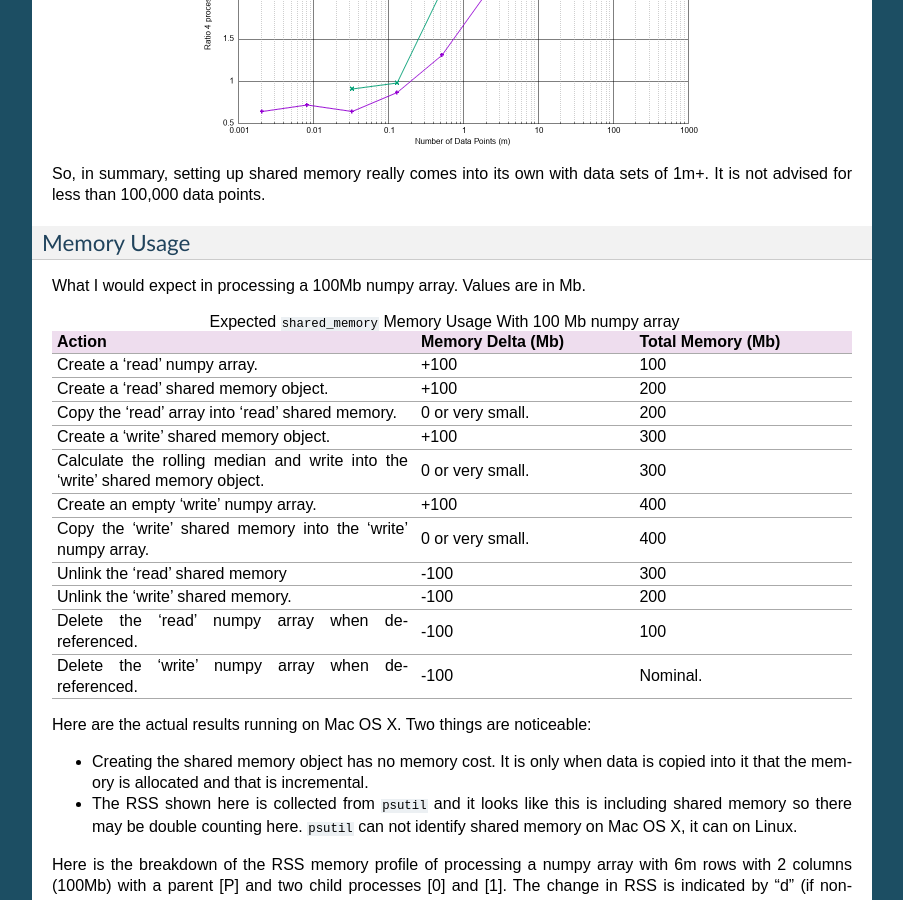
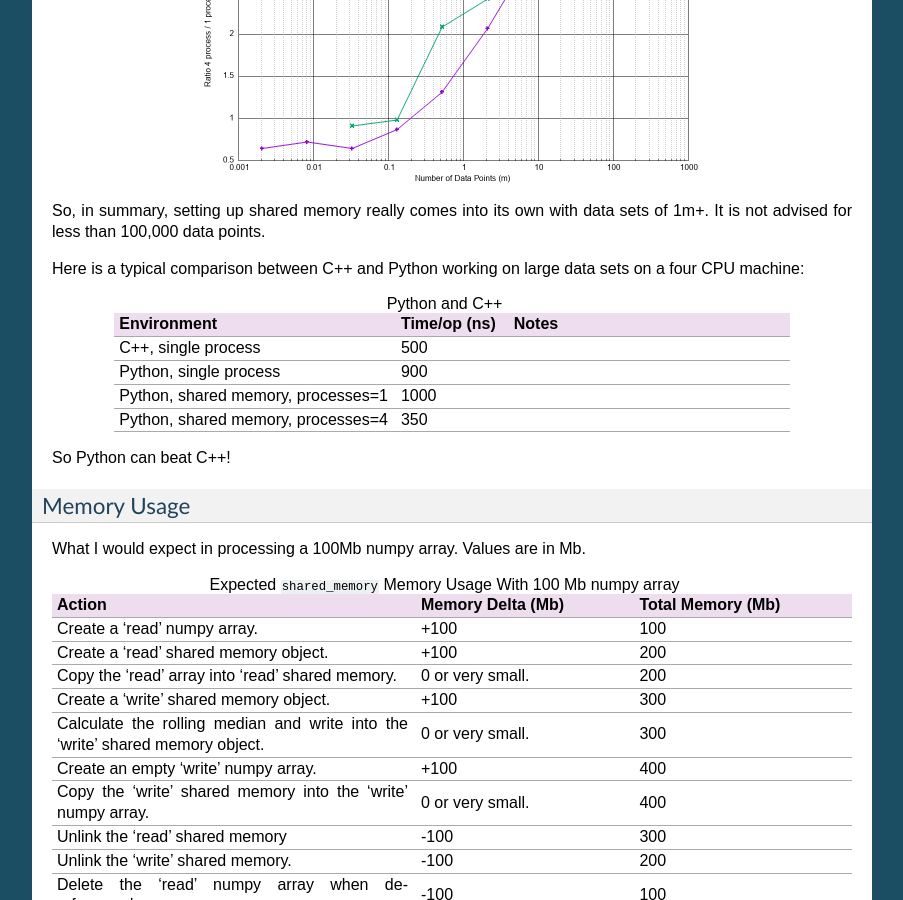
Before and after one commit to paulross/skiplist, a Sphinx documentation site: the page built from docs/source/rolling_median.rst, in a window 1280 px wide and 900 px high, scrolled down 14239 px. Shown: the whole window, without its empty margins (198-1101 px from the left). Built offline with Sphinx 7.4.7, drawn with Linux system fonts in a browser that asks for light colours; some of the changed text lies outside the part shown.

Commit message:
Minor doc corrections and improvements.

```diff
--- a/docs/source/performance.rst
+++ b/docs/source/performance.rst
@@ -71,7 +71,7 @@
 - The lowest point is the minimum value of several repeats (typically 10).
   This is the mose relevant time as it represents the time free of CPU contention.
 - The lowest box value is the mean value *minus* the standard deviation of several repeats (typically 10).
-- The lowest box value is the mean value *plus* the standard deviation of several repeats (typically 10).
+- The highest box value is the mean value *plus* the standard deviation of several repeats (typically 10).
 - The highest point is the maximum value of several repeats (typically 10).
 
 The test functions are in ``src/cpp/test/test_performance.cpp``:
@@ -210,7 +210,7 @@
      - 160
      - 15
 
-Here is the performance of all three operations combined:
+Here is the performance of all three operations shown together:
 
 .. image::
     plots/images/perf_test_double_at_has_index.png
--- a/docs/source/rolling_median.rst
+++ b/docs/source/rolling_median.rst
@@ -569,7 +569,9 @@
     plots/images/benchmarks/perf_rolling_median_shared_memory_benchmark_time.png
     :width: 500
     :align: center
-    :alt: Rolling Median Performance, 16 Columns
+    :alt: Rolling Median Time with Shared Memory
+
+For reference 100 seconds is 745 nanoseconds per operation.
 
 Here is comparison of different shapes for different number of processes compared with a single process.
 
@@ -577,11 +579,11 @@
     plots/images/benchmarks/perf_rolling_median_shared_memory_benchmark_rate.png
     :width: 500
     :align: center
-    :alt: Rolling Median Performance, 16 Columns
+    :alt: Rolling Median with Shared Memory Relative Performance by Number of Processes
 
 That is for the full 1GB array, but how much data is needed for shared memory to be an effective technique?
 
-These results from from the code in ``tests/unit/_test_rolling_median_shared_memory.py``.
+The following results are from the code in ``tests/unit/_test_rolling_median_shared_memory.py``.
 
 Columns: 16
 ^^^^^^^^^^^^
@@ -730,6 +732,30 @@
 
 So, in summary, setting up shared memory really comes into its own with data sets of 1m+.
 It is not advised for less than 100,000 data points.
+
+Here is a typical comparison between C++ and Python working on large data sets on a four CPU machine:
+
+.. list-table:: Python and C++
+   :widths: 50 20 50
+   :header-rows: 1
+
+   * - Environment
+     - Time/op (ns)
+     - Notes
+   * - C++, single process
+     - 500
+     -
+   * - Python, single process
+     - 900
+     -
+   * - Python, shared memory, processes=1
+     - 1000
+     -
+   * - Python, shared memory, processes=4
+     - 350
+     -
+
+So Python can beat C++!
 
 Memory Usage
 -----------------------------------------
@@ -965,6 +991,12 @@
     Python process.
 
 
+.. raw:: latex
+
+    [Continued on the next page]
+
+    \pagebreak
+
 -----------------------------------------
 Handling NaNs
 -----------------------------------------
```
